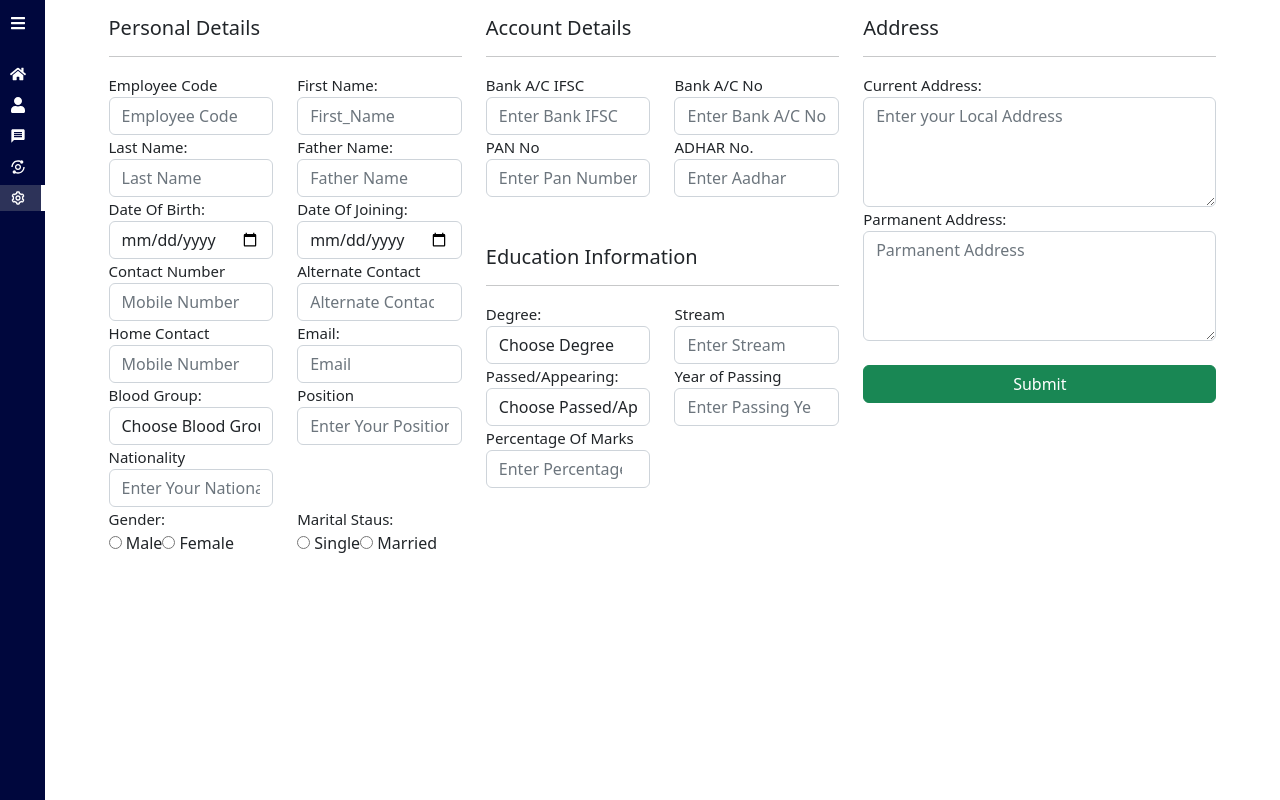
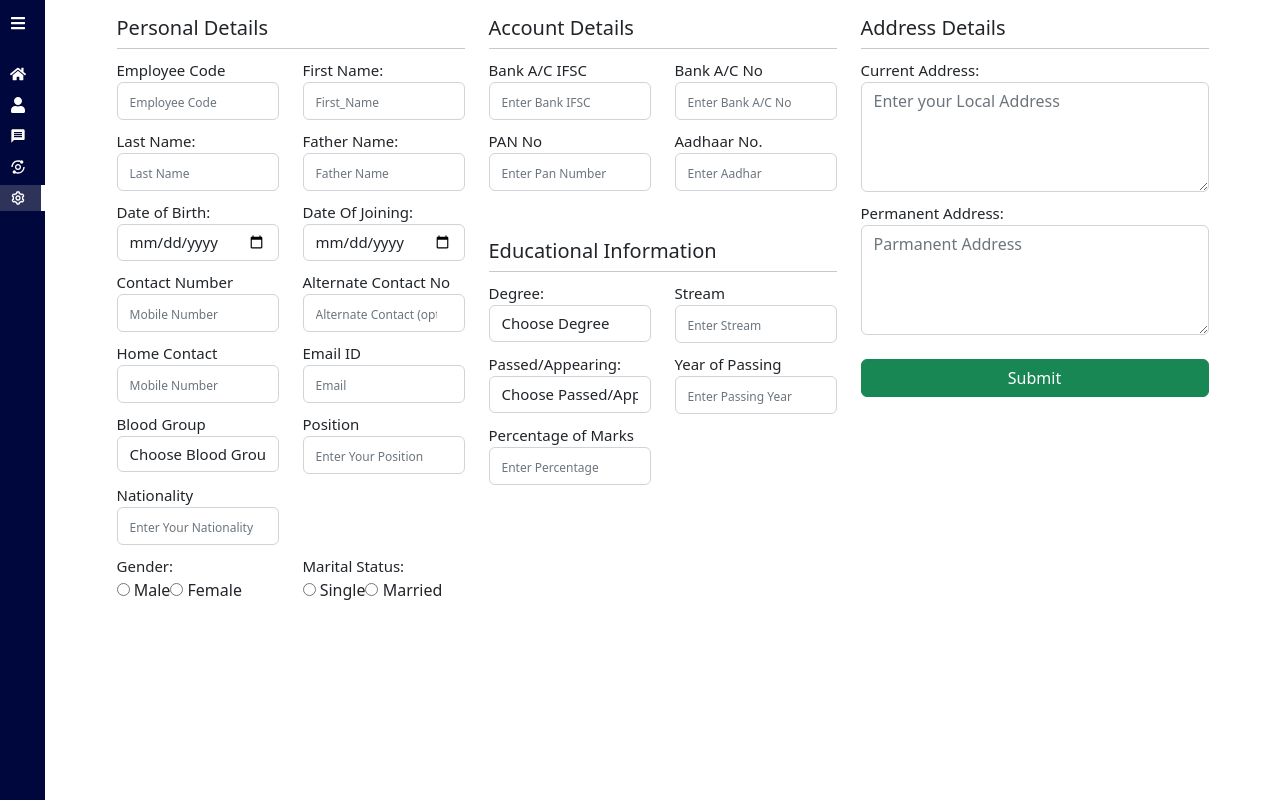
Before and after one commit to niklesh-zd/zd-payroll, a React (Create React App) app in the folder payroll-front/: page /settings/profile in a window 1280 px wide. Built offline with nearby package versions, Linux system fonts and the light colour scheme.

Commit message:
change leaves table and validation in update form

```diff
--- a/payroll-front/src/App.css
+++ b/payroll-front/src/App.css
@@ -3,11 +3,21 @@
   padding: 0;
   box-sizing: border-box;
 }
-.errorMsg{
+.errorMsg {
   color: red;
   font-size: 12px;
 }
-.form-group label{
+.form-group label {
+  padding-top: 10px;
+  font-size: 15px;
+}
+.form-group input::placeholder {
+  font-size: 12px;
+}
+.form-group select{
+  font-size: 15px;
+}
+.form-group .small_date{
   font-size: 15px;
 }
 body {
@@ -18,7 +28,6 @@ body {
   display: grid;
   place-items: center;
 }
-
 
 .top_section {
   display: flex;
@@ -103,8 +112,6 @@ body {
   border-bottom: #fff 0.5px solid;
 }
 
-
-
 /* -----Table------- */
 
 .main-container {
--- a/payroll-front/src/pages/Employee/AddEmployee.jsx
+++ b/payroll-front/src/pages/Employee/AddEmployee.jsx
@@ -1,101 +1,110 @@
-import React, { useEffect, useState } from 'react'
-import axios from 'axios'
-import { useNavigate } from 'react-router'
-import { validateForm } from './employeeValidation'
-import Swal from 'sweetalert2'
-import { ToastContainer, toast } from 'react-toastify'
-import 'react-toastify/dist/ReactToastify.css'
+import React, { useEffect, useState } from "react";
+import axios from "axios";
+import { useNavigate } from "react-router";
+import { validateForm } from "./employeeValidation";
+import Swal from "sweetalert2";
+import { ToastContainer, toast } from "react-toastify";
+import "react-toastify/dist/ReactToastify.css";
 
 function AddEmployee(props) {
-  const [fields, setFields] = useState({})
-  const [errors, setErrors] = useState({})
-  const navigate = useNavigate()
+  const [fields, setFields] = useState({});
+  const [errors, setErrors] = useState({});
+  const navigate = useNavigate();
 
   useEffect(() => {
-    props.data && setFields(props.data)
-  }, [props.data])
+    props.data && setFields(props.data);
+  }, [props.data]);
 
   function handleChange(e) {
-    let fieldObj = { ...fields }
-    fieldObj[e.target.name] = e.target.value
+    let fieldObj = { ...fields };
+    fieldObj[e.target.name] = e.target.value;
 
-    setFields(fieldObj)
+    setFields(fieldObj);
   }
+  console.log("fields", fields);
   const notify = (message) => {
     toast(
-      message == 'alredy exist ADHAR.'
-        ? 'Aadhar already exiest'
-        : message == 'alredy exist PAN_NO.'
-        ? 'Pan Number already exiest'
-        : message == 'alredy exist emails.'
-        ? 'Email already exiest'
-        : 'ppp',
+      message == "alredy exist ADHAR."
+        ? "Aadhar already exiest"
+        : message == "alredy exist PAN_NO."
+        ? "Pan Number already exiest"
+        : message == "alredy exist emails."
+        ? "Email already exiest"
+        : null,
       {
-        position: 'top-center',
+        position: "top-center",
         autoClose: 5000,
         hideProgressBar: false,
         closeOnClick: true,
         pauseOnHover: true,
         draggable: true,
         progress: undefined,
-        theme: 'light',
-      },
-    )
-  }
+        theme: "light",
+      }
+    );
+  };
   function submituserRegistrationForm(e) {
-    e.preventDefault()
-    const validationErrors = validateForm(fields)
-    setErrors(validationErrors.errObj)
-    console.log('validationErrors', validationErrors)
+    e.preventDefault();
+    const validationErrors = validateForm(fields);
+    setErrors(validationErrors.errObj);
     if (validationErrors && validationErrors.formIsValid) {
       axios
-        .post('http://192.168.29.37:7071/emp/add_employ', fields)
+        .post("http://192.168.29.37:7071/emp/add_employ", fields)
         .then((response) => {
-          console.log('success', response.data.message)
-          if (response.data.message == 'Success ') {
+          console.log("success", response.data.message);
+          if (response.data.message == "Success ") {
             Swal.fire({
-              icon: 'success',
-              title: 'Successful',
-              text: 'Emplooye Successfully Created!',
+              icon: "success",
+              title: "Successful",
+              text: "Emplooye Successfully Created!",
             }).then(() => {
-              navigate('/settings/manageprofile')
-            })
+              navigate("/settings/manageprofile");
+            });
           } else {
-            notify(response.data.message)
+            notify(response.data.message);
           }
         })
         .catch((err) => {
-          console.error('There was an error!', err)
-        })
+          console.error("There was an error!", err);
+        });
     }
   }
 
   function updateUserDetails(e) {
-    e.preventDefault()
-    console.log('update')
-    axios
-      .post('http://localhost:7071/emp/update/' + props.data._id, fields)
-      .then((response) => {
-        console.log('success', response)
-      })
-      .then(() => {
-        // navigate('/settings/manageprofile')
-      })
-      .catch((error) => {
-        console.error('There was an error!', error)
-      })
+    e.preventDefault();
+    const validationErrors = validateForm(fields);
+    setErrors(validationErrors.errObj);
+    if (validationErrors && validationErrors.formIsValid) {
+      axios
+        .post("http://192.168.29.37:7071/emp/update/" + props.data._id, fields)
+        .then((response) => {
+          console.log("success", response);
+          if (response.data.message == "updated successfully.") {
+            Swal.fire({
+              icon: "success",
+              title: "Successful",
+              text: "Emplooye Successfully Updated!",
+            }).then(() => {
+              navigate("/settings/manageprofile");
+            });
+          }
+        })
+        .catch((error) => {
+          console.error("There was an error!", error);
+        });
+    }
   }
   return (
     <div className="">
-      <form style={{ display: 'flex' }}>
+      <form style={{ display: "flex" }}>
         <ToastContainer />
 
-        <div className="container p-3">
+        <div className="container px-4 pt-3">
           <div className="row gx-12">
             <div className="col-4 edit_information">
               <div className="Account-details">
                 <h5 className="text-left"> Personal Details</h5>
-                <hr />
+                <hr style={{ margin: "0px" }} />
                 <div className="row">
                   <div className="col-lg-6 col-md-6 col-sm-6 col-xs-12">
                     <div className="form-group">
@@ -104,7 +113,7 @@ function AddEmployee(props) {
                       </label>
                       <input
                         type="text"
-                        style={{ textTransform: 'capitalize' }}
+                        style={{ textTransform: "capitalize" }}
                         name="Employee_Code"
                         className="form-control"
                         placeholder="Employee Code"
@@ -122,7 +131,7 @@ function AddEmployee(props) {
                       </label>
                       <input
                         type="text"
-                        style={{ textTransform: 'capitalize' }}
+                        style={{ textTransform: "capitalize" }}
                         name="First_Name"
                         minLength="2"
                         maxLength="50"
@@ -139,7 +148,7 @@ function AddEmployee(props) {
                   <div className="col-lg-6 col-md-6 col-sm-6 col-xs-12">
                     <div className="form-group">
                       <label className="profile_details_text">
-                        Last Name:{' '}
+                        Last Name:{" "}
                       </label>
                       <input
                         type="text"
@@ -148,7 +157,7 @@ function AddEmployee(props) {
                         maxLength="50"
                         className="form-control"
                         placeholder="Last Name"
-                        style={{ textTransform: 'capitalize' }}
+                        style={{ textTransform: "capitalize" }}
                         value={fields.Last_Name}
                         onChange={(e) => handleChange(e)}
                       />
@@ -169,7 +178,7 @@ function AddEmployee(props) {
                         onChange={(e) => handleChange(e)}
                         className="form-control"
                         placeholder="Father Name"
-                        style={{ textTransform: 'capitalize' }}
+                        style={{ textTransform: "capitalize" }}
                       />
                       <div className="errorMsg">{errors.fatherName}</div>
                     </div>
@@ -180,24 +189,24 @@ function AddEmployee(props) {
                   <div className="col-lg-6 col-md-6 col-sm-6 col-xs-12">
                     <div className="form-group">
                       <label className="profile_details_text">
-                        Date Of Birth:
+                        Date of Birth:
                       </label>
                       <input
                         type="date"
                         name="date_of_birth"
-                        className="form-control"
+                        className="form-control small_date"
                         placeholder="Date Of Birth"
                         value={new Date(
-                          fields.date_of_birth,
-                        ).toLocaleDateString('en-CA')}
+                          fields.date_of_birth
+                        ).toLocaleDateString("en-CA")}
                         onChange={(e) => handleChange(e)}
                         // onChange={(e) => ValidateDOB(e.target.value)}
                       />
                       <div className="errorMsg">{errors.date_of_birth}</div>
                       <span
                         style={{
-                          fontWeight: 'bold',
-                          color: 'red',
+                          fontWeight: "bold",
+                          color: "red",
                         }}
                       >
                         {/* {errorMessage} */}
@@ -212,11 +221,11 @@ function AddEmployee(props) {
                       <input
                         type="date"
                         name="date_of_joining"
-                        className="form-control"
+                        className="form-control small_date"
                         placeholder="Date Of Joining"
                         value={new Date(
-                          fields.date_of_joining,
-                        ).toLocaleDateString('en-CA')}
+                          fields.date_of_joining
+                        ).toLocaleDateString("en-CA")}
                         onChange={(e) => handleChange(e)}
                       />
                     </div>
@@ -242,7 +251,7 @@ function AddEmployee(props) {
                   </div>
                   <div className="col-lg-6 col-md-6 col-sm-6 col-xs-12">
                     <div className="form-group">
-                      <label>Alternate Contact</label>
+                      <label>Alternate Contact No</label>
                       <input
                         type="number"
                         maxLength="12"
@@ -279,7 +288,7 @@ function AddEmployee(props) {
                   </div>
                   <div className="col-lg-6 col-md-6 col-sm-6 col-xs-6 ">
                     <div className="form-group">
-                      <label className="profile_details_text">Email:</label>
+                      <label className="profile_details_text">Email ID</label>
                       <input
                         type="email"
                         name="email"
@@ -297,7 +306,7 @@ function AddEmployee(props) {
                   <div className="col-lg-6 col-md-6 col-sm-6 col-xs-12">
                     <div className="form-group">
                       <label className="profile_details_text">
-                        Blood Group:
+                        Blood Group
                       </label>
                       <select
                         name="Blood_Group"
@@ -325,7 +334,7 @@ function AddEmployee(props) {
                       <label className="profile_details_text">Position</label>
                       <input
                         type="text"
-                        style={{ textTransform: 'capitalize' }}
+                        style={{ textTransform: "capitalize" }}
                         name="Position"
                         value={fields.Position}
                         onChange={(e) => handleChange(e)}
@@ -342,7 +351,7 @@ function AddEmployee(props) {
                       </label>
                       <input
                         type="text"
-                        style={{ textTransform: 'capitalize' }}
+                        style={{ textTransform: "capitalize" }}
                         name="Nationality"
                         value={fields.Nationality}
                         onChange={(e) => handleChange(e)}
@@ -362,15 +371,15 @@ function AddEmployee(props) {
                           type="radio"
                           value="Male"
                           name="gender"
-                          checked={fields.gender == 'Male'}
-                        />{' '}
+                          checked={fields.gender == "Male"}
+                        />{" "}
                         Male
                         <input
                           type="radio"
                           value="Female"
                           name="gender"
-                          checked={fields.gender == 'Female'}
-                        />{' '}
+                          checked={fields.gender == "Female"}
+                        />{" "}
                         Female
                       </div>
                       <div className="errorMsg">{errors.gender}</div>
@@ -379,7 +388,7 @@ function AddEmployee(props) {
                   <div className="col-lg-6 col-md-6 col-sm-6 col-xs-12">
                     <div className="form-group">
                       <label className="profile_details_text">
-                        Marital Staus:
+                        Marital Status:
                       </label>
 
                       <div onChange={(e) => handleChange(e)}>
@@ -387,15 +396,15 @@ function AddEmployee(props) {
                           type="radio"
                           value="Single"
                           name="Marital_Status"
-                          checked={fields.Marital_Status == 'Single'}
-                        />{' '}
+                          checked={fields.Marital_Status == "Single"}
+                        />{" "}
                         Single
                         <input
                           type="radio"
                           value="Married"
                           name="Marital_Status"
-                          checked={fields.Marital_Status == 'Married'}
-                        />{' '}
+                          checked={fields.Marital_Status == "Married"}
+                        />{" "}
                         Married
                       </div>
                       <div className="errorMsg">{errors.Marital_Status}</div>
@@ -408,7 +417,8 @@ function AddEmployee(props) {
             </div>
             <div className="col-4 edit_information">
               <div className="Account-details">
-                <h5 className="text-left">Account Details</h5> <hr />
+                <h5 className="text-left">Account Details</h5>{" "}
+                <hr style={{ margin: "0px" }} />
                 <div className="row">
                   <div className="col-lg-6 col-md-6 col-sm-6 col-xs-12">
                     <div className="form-group">
@@ -453,7 +463,7 @@ function AddEmployee(props) {
                   </div>
                   <div className="col-lg-6 col-md-6 col-sm-6 col-xs-12">
                     <div className="form-group">
-                      <label>ADHAR No.</label>
+                      <label>Aadhaar No.</label>
                       <input
                         name="ADHAR"
                         type="number"
@@ -472,7 +482,8 @@ function AddEmployee(props) {
 
               <div className="col-sm-12 edit_information">
                 <div className="Account-details">
-                  <h5 className="text-left">Education Information</h5> <hr />
+                  <h5 className="text-left">Educational Information</h5>{" "}
+                  <hr style={{ margin: "0px" }} />
                   <div className="row">
                     <div className="col-lg-6 col-md-6 col-sm-6 col-xs-12">
                       <div className="form-group">
@@ -574,7 +585,7 @@ function AddEmployee(props) {
                   <div className="row">
                     <div className="col-lg-6 col-md-6 col-sm-6 col-xs-12">
                       <div className="form-group">
-                        <label>Percentage Of Marks </label>
+                        <label>Percentage of Marks </label>
                         <input
                           name="PERCENTAGE_OF_MARKS"
                           type="number"
@@ -595,7 +606,8 @@ function AddEmployee(props) {
             </div>
             <div className="col-4 edit_information">
               <div className="Account-details">
-                <h5 className="text-left">Address</h5> <hr />
+                <h5 className="text-left">Address Details</h5>{" "}
+                <hr style={{ margin: "0px" }} />
                 {/* <div className="row">
                   <div className="col-lg-6 col-md-6 col-sm-6 col-xs-12">
                     <div className="form-group">
@@ -657,7 +669,7 @@ function AddEmployee(props) {
                   <div className="col-lg-12 col-md-12 col-sm-12 col-xs-12">
                     <div className="form-group">
                       <label className="profile_details_text">
-                        Parmanent Address:
+                        Permanent Address:
                       </label>
                       <textarea
                         className="form-control"
@@ -699,6 +711,6 @@ function AddEmployee(props) {
         </div>
       </form>
     </div>
-  )
+  );
 }
-export default AddEmployee
+export default AddEmployee;
--- a/payroll-front/src/pages/Employee/EmpDetail.jsx
+++ b/payroll-front/src/pages/Employee/EmpDetail.jsx
@@ -122,7 +122,7 @@ const EmpDetail = () => {
                   className="flex"
                   style={{ width: '70%', justifyContent: 'space-between' }}
                 >
-                  <h6>Father Name</h6>
+                  <h6>Father's Name</h6>
                   <p>{empdata.fatherName}</p>
                 </div>
                 <div
--- a/payroll-front/src/pages/Leaves/LeaveDetails.js
+++ b/payroll-front/src/pages/Leaves/LeaveDetails.js
@@ -1,60 +1,95 @@
 import axios from "axios";
 import React, { useEffect, useState } from "react";
 import { Link } from "react-router-dom";
-
+import DataTable from "react-data-table-component";
+var columns = [
+  {
+    name: "Name",
+    selector: "First_Name",
+    sortable: true,
+    width: 30,
+  },
+  {
+    name: "Email",
+    selector: "email",
+    sortable: true,
+  },
+  {
+    name: "Date",
+    selector: "date",
+    sortable: true,
+  },
+  {
+    name: "Phone",
+    selector: "Contact_Number",
+    sortable: true,
+  },
+  {
+    name: "Leave Type",
+    selector: "leave_type",
+    sortable: true,
+  },
+  {
+    name: "Reason For Leave",
+    selector: "reason_for_leave",
+    sortable: true,
+  },
+];
 function LeaveDetails() {
-  const [empLeaveData, setEmpLeaveData] = useState([])
+  const [empLeaveData, setEmpLeaveData] = useState([]);
   useEffect(() => {
     axios
       .get("http://192.168.29.37:7071/Emp_Leave/get_leave")
       .then((response) => {
-        console.log("success", response.data.msg);
-        setEmpLeaveData(response.data.msg)
+        let filteredArr = [];
+        let filteredObj = {};
+        let responseArr = response.data.msg;
+        console.log("responseArr", responseArr);
+        responseArr.map((e) => {
+          e.result.map((w) => {
+            filteredObj = {
+              First_Name: w.First_Name,
+              email: w.email,
+              Contact_Number: w.Contact_Number,
+            };
+          });
+          filteredArr.push({
+            ...filteredObj,
+            date: new Date(e.date).toLocaleDateString('pt-PT'),
+            leave_type: e.leave_type == 1 ? "Full Day" : "Half Day",
+            reason_for_leave: e.reason_for_leave,
+          });
+        });
+        console.log("filteredArr", filteredArr);
+        setEmpLeaveData(filteredArr);
       })
       .catch((error) => {
         console.error("There was an error!", error);
       });
   }, []);
-console.log('----',empLeaveData)
+  console.log("----", empLeaveData);
   return (
     <div>
       <div>
-        <div className="ml-10">
-          <h2 className="text-sky-900">Leaves Details</h2>
-        </div>
         <div className="ml-5 mr-5">
-          <div className="divbtn">
-            <Link to="/settings/leave" className="btn">
-              Add Leave (+)
-            </Link>
-          </div>
-          <table className="table table-bordered">
-            <thead className="bg-dark text-white">
-              <tr>
-                <td>Name</td>
-                <td>Email</td>
-                <td>Phone</td>
-                <td>Reason</td>
-                <td>Type</td>
-                <td>Leave Date</td>
-                <td>Total leaves</td>
-              </tr>
-            </thead>
-            <tbody>
-              {empLeaveData &&
-                empLeaveData.map((item) => (
-              <tr>
-                <td>{item.result[0].First_Name}</td>
-                <td>{item.result[0].email}</td>
-                <td>{item.result[0].Contact_Number}</td>
-                <td>{item.reason_for_leave}</td>
-                <td>{item.leave_type === 1 ? "Full Day" : "Half Day"}</td>
-                <td>{item.date}</td>
-                <td>dsds</td>
-              </tr>
-              ))}
-            </tbody>
-          </table>
+          <DataTable
+            title={
+              <div style={{ display: "flex", alignItems:'center' }}>
+                <h4>Leaves Details</h4>{" "}
+                <Link
+                  to="/settings/leave"
+                  className="btn btn-primary btn-sm ml-5 mr-5"
+                >
+                  Add Leave (+)
+                </Link>
+              </div>
+            }
+            columns={columns}
+            data={empLeaveData ? empLeaveData : []}
+            pagination
+            highlightOnHover
+            search
+          />
         </div>
       </div>
     </div>
```
Also changed, not shown: payroll-front/src/components/Sidebar/SideBar.jsx (+1 -6 lines), payroll-front/src/pages/Employee/employeeValidation.js (+10 -10 lines), payroll-front/src/pages/Employee/manageEmpyee.jsx (+67 -64 lines), 1 other file (tests, documents, lock files or other folders).
